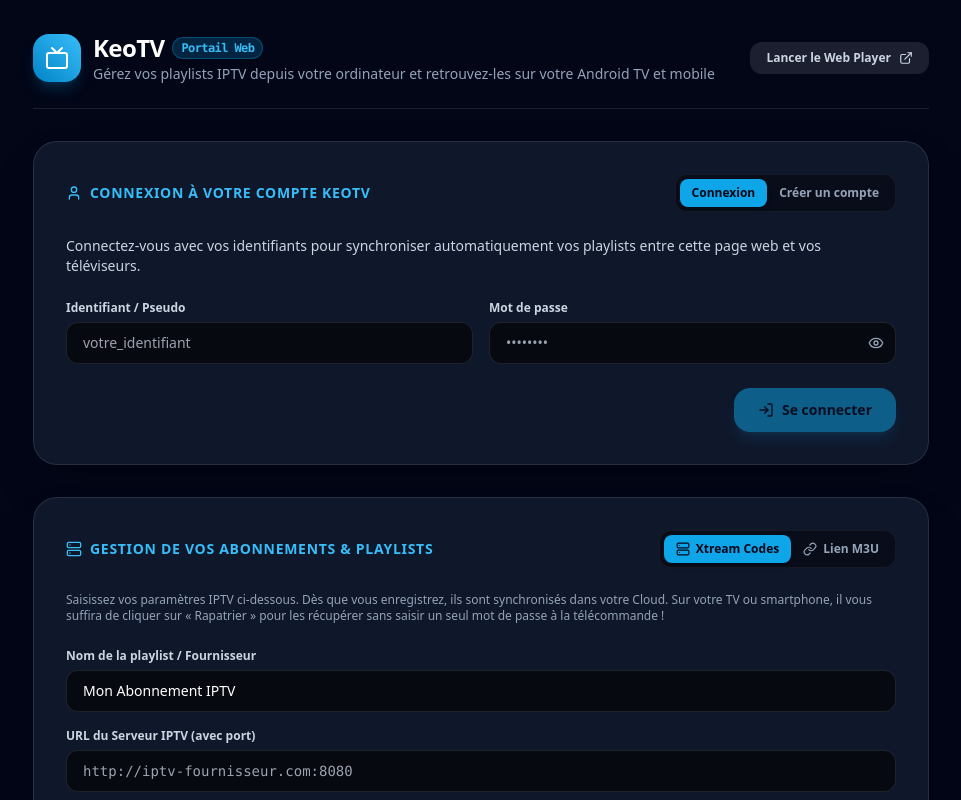
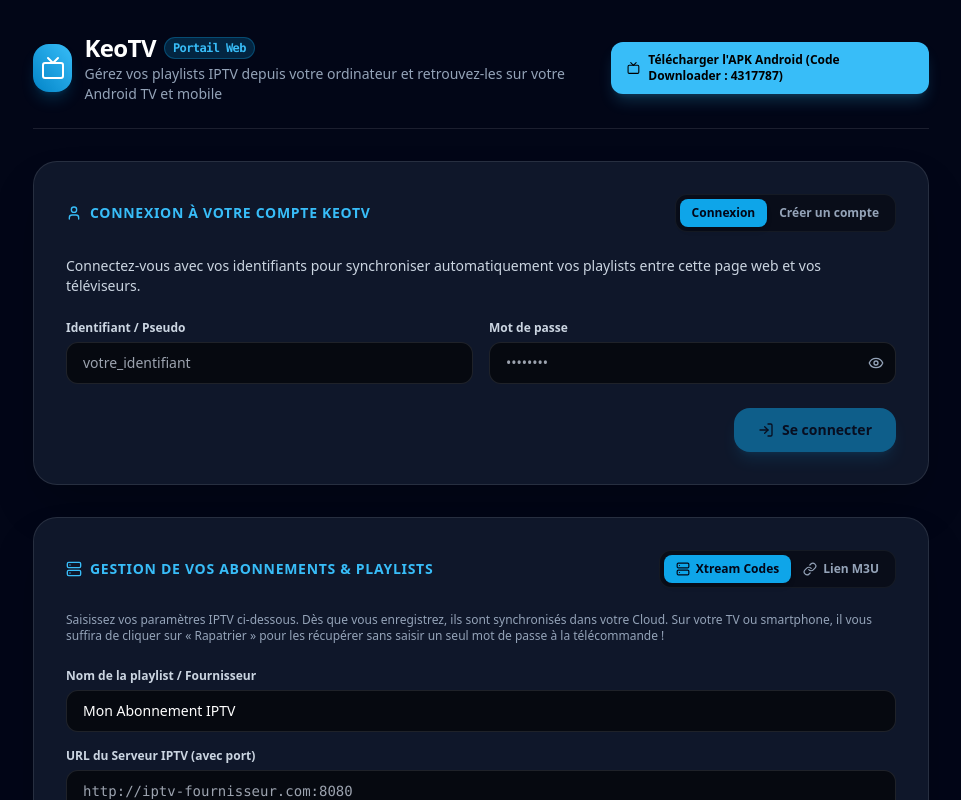
Before and after one commit to heyhacene/keotv, a Next.js app: page /sync in a window 1280 px wide. Shown: the top 800 px of the page, without its empty margins (159-1120 px from the left). Built offline with nearby package versions, Linux system fonts and the light colour scheme; no server answers.

Commit message:
fix(web): enable scroll, add favicon KeoTV, bump build 53 and verify direct m3u

```diff
--- a/app/layout.tsx
+++ b/app/layout.tsx
@@ -4,6 +4,11 @@
 export const metadata: Metadata = {
   title: 'KeoTV - Lecteur IPTV Android TV & Mobile',
   description: 'Application IPTV moderne haute performance inspirée de TiviMate.',
+  icons: {
+    icon: '/icon.svg',
+    shortcut: '/icon.svg',
+    apple: '/icon.svg',
+  },
 };
 
 export const viewport: Viewport = {
@@ -20,8 +25,8 @@
   children: React.ReactNode;
 }) {
   return (
-    <html lang="fr" className="dark h-full w-full bg-[#0a0d14] overflow-hidden">
-      <body className="h-full w-full bg-[#0a0d14] text-slate-100 overflow-hidden font-tv antialiased select-none">
+    <html lang="fr" className="dark min-h-full w-full bg-[#0a0d14]">
+      <body className="min-h-full w-full bg-[#0a0d14] text-slate-100 font-tv antialiased select-none">
         {children}
       </body>
     </html>
--- a/app/sync/page.tsx
+++ b/app/sync/page.tsx
@@ -255,13 +255,17 @@
               </p>
             </div>
           </div>
-          <a
-            href="/"
-            className="inline-flex items-center space-x-2 px-4 py-2 rounded-xl bg-white/10 hover:bg-white/20 text-xs font-bold transition text-slate-300 hover:text-white"
-          >
-            <span>Lancer le Web Player</span>
-            <ExternalLink className="w-3.5 h-3.5" />
-          </a>
+          <div className="flex items-center space-x-2">
+            <a
+              href="https://tinyurl.com/keo-apk"
+              target="_blank"
+              rel="noopener noreferrer"
+              className="inline-flex items-center space-x-2 px-4 py-2.5 rounded-xl bg-tv-accent hover:bg-tv-accent/80 text-black text-xs font-black transition shadow-lg shadow-tv-accent/20"
+            >
+              <Tv className="w-4 h-4" />
+              <span>Télécharger l&apos;APK Android (Code Downloader : 4317787)</span>
+            </a>
+          </div>
         </div>
 
         {/* Section 1: User Account Authentication (ID + Mot de passe) */}
--- a/lib/update-service.ts
+++ b/lib/update-service.ts
@@ -11,8 +11,8 @@
 
 export const CURRENT_BUILD_NUMBER =
   typeof process !== 'undefined' && process.env?.NEXT_PUBLIC_BUILD_NUMBER
-    ? parseInt(process.env.NEXT_PUBLIC_BUILD_NUMBER, 10) || 52
-    : 52;
+    ? parseInt(process.env.NEXT_PUBLIC_BUILD_NUMBER, 10) || 53
+    : 53;
 export const DOWNLOADER_CODE = '4317787';
 export const DIRECT_APK_URL = 'https://tinyurl.com/keo-apk';
 
```
